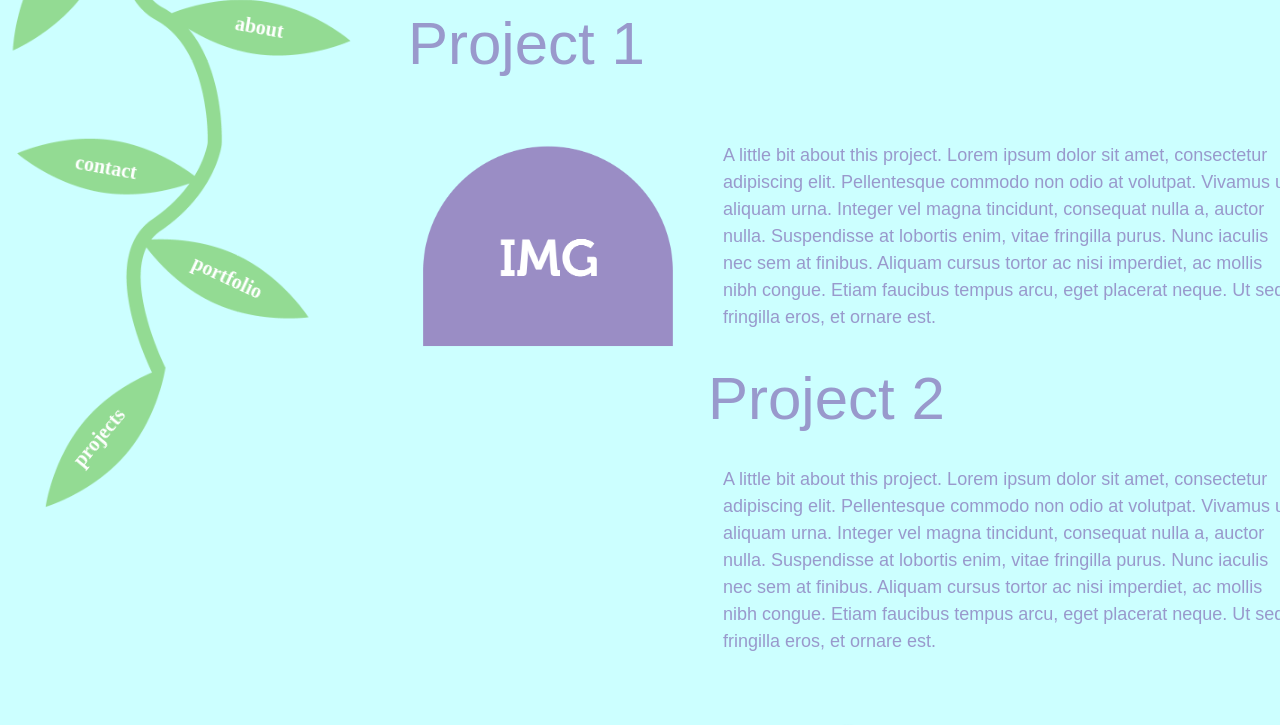
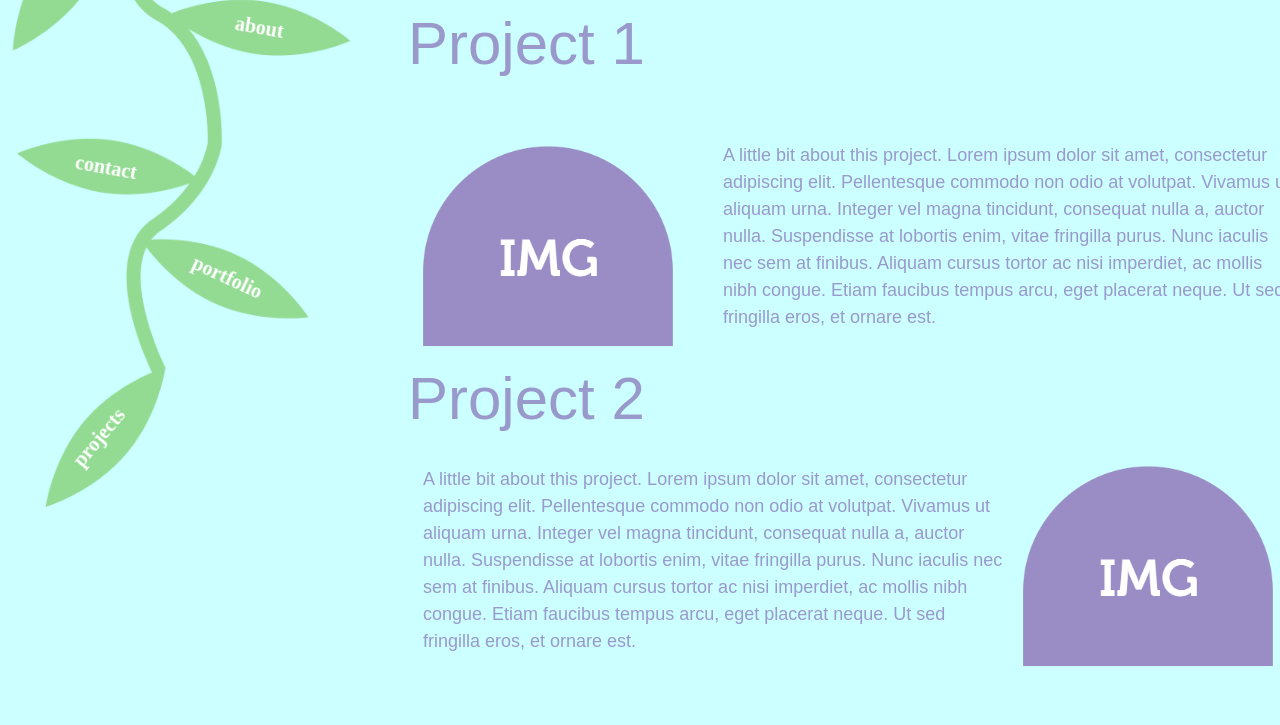
Before and after one commit to Haley-Graham/cst351-project1, a plain HTML site: page portfolio/index.html in a window 1280 px wide. Shown: the part 149-874 px from the top of the page. Drawn offline with Linux system fonts and the light colour scheme; a web font is replaced by a local one.

Commit message:
update portfolio css grid

```diff
--- a/portfolio/css/page.css
+++ b/portfolio/css/page.css
@@ -61,6 +61,7 @@ body {
   display: grid;
   grid-template-columns: 400px 300px 300px 300px;
   grid-template-rows: 50px 100px 300px 100px 300px;
+  align-items: start;
 }
 .grid-item-1 {
   grid-column: 2 / 3;
@@ -80,13 +81,14 @@ body {
 }
 .grid-item-5 {
   grid-column: 2 / 4;
-  grid-row: 5 / 6;
+  grid-row: 5 / -1;
 }
 .grid-item-6 {
   grid-column: 4 / 5;
-  grid-row: 5 / 6;
+  grid-row: 5 / -1;
 }
 .grid-container a {
+  max-width: 300px;
   color: #9999CC;
   font-family: "eckmannpsych", sans-serif;
   font-weight: 400;
@@ -107,3 +109,14 @@ p {
   line-height: 150%;
   padding: 15px;
 }
+.grid-item-4 a{
+  margin-left: -300px;
+}
+.grid-item-5 p{
+  margin-left: -300px;
+  max-width: 580px;
+}
+.grid-item-6 img{
+  margin-left: 300px;
+  margin-top: -300px;
+}
```
